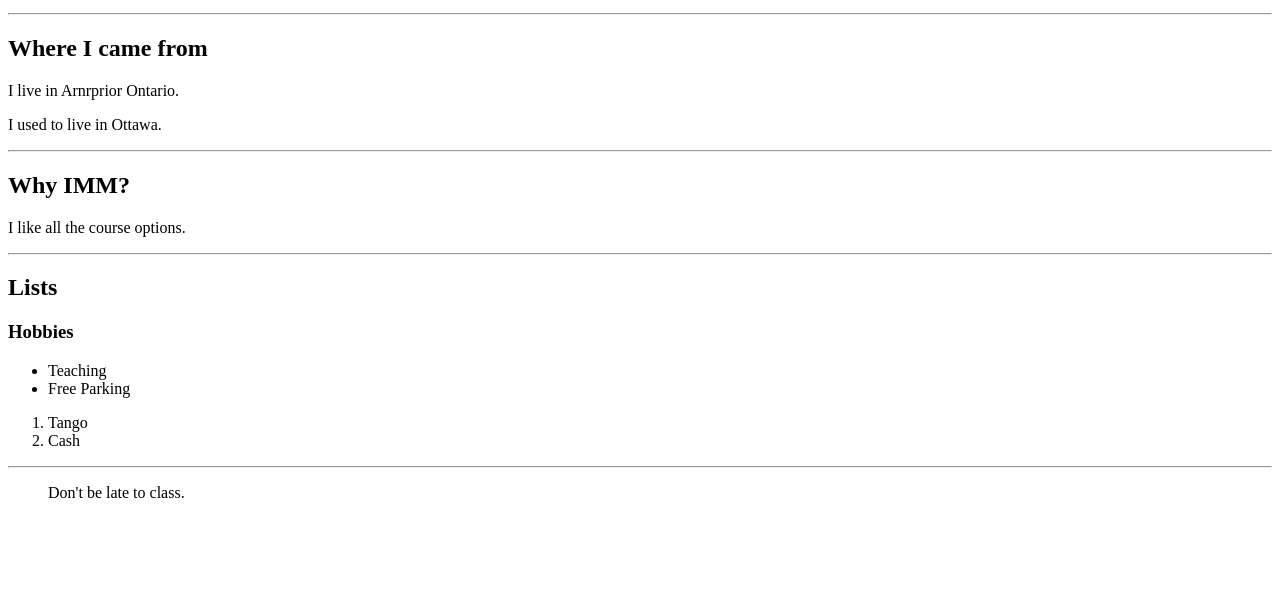
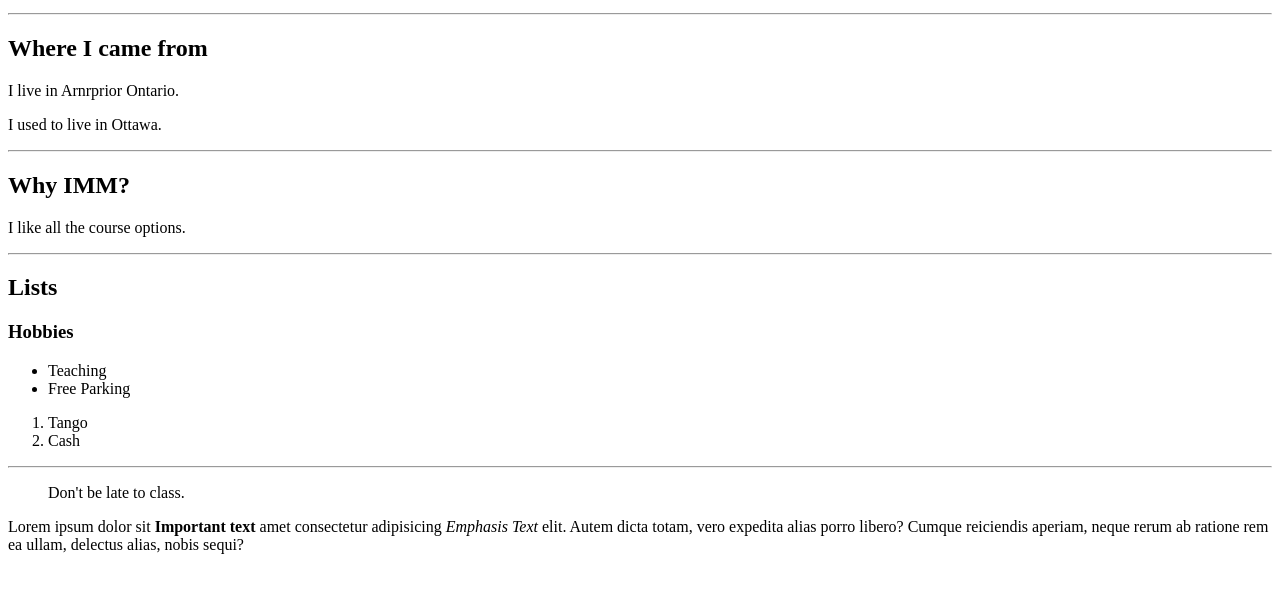
Before and after one commit to kingsbr/kingsbr-a1, a plain HTML site: page index.html in a window 1280 px wide. Shown: the part 101-694 px from the top of the page. Drawn offline with Linux system fonts and the light colour scheme.

Commit message:
adds strong and em tags

```diff
--- a/index.html
+++ b/index.html
@@ -31,5 +31,7 @@
     <blockquote>
         Don't be late to class.
     </blockquote>
+    <!-- valid to here -->
+    <p>Lorem ipsum dolor sit <strong>Important text</strong> amet consectetur adipisicing <em>Emphasis Text</em> elit. Autem dicta totam, vero expedita alias porro libero? Cumque reiciendis aperiam, neque rerum ab ratione rem ea ullam, delectus alias, nobis sequi?</p>
 </body>
 </html>
```
